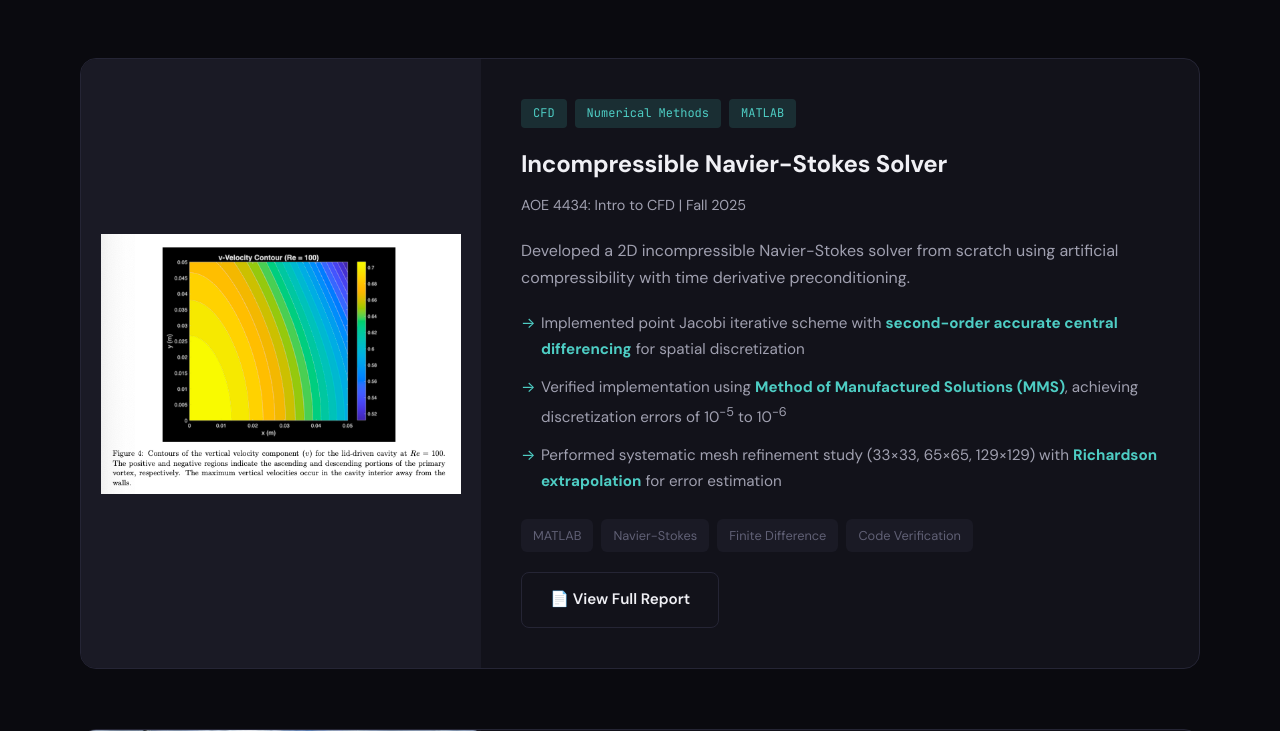
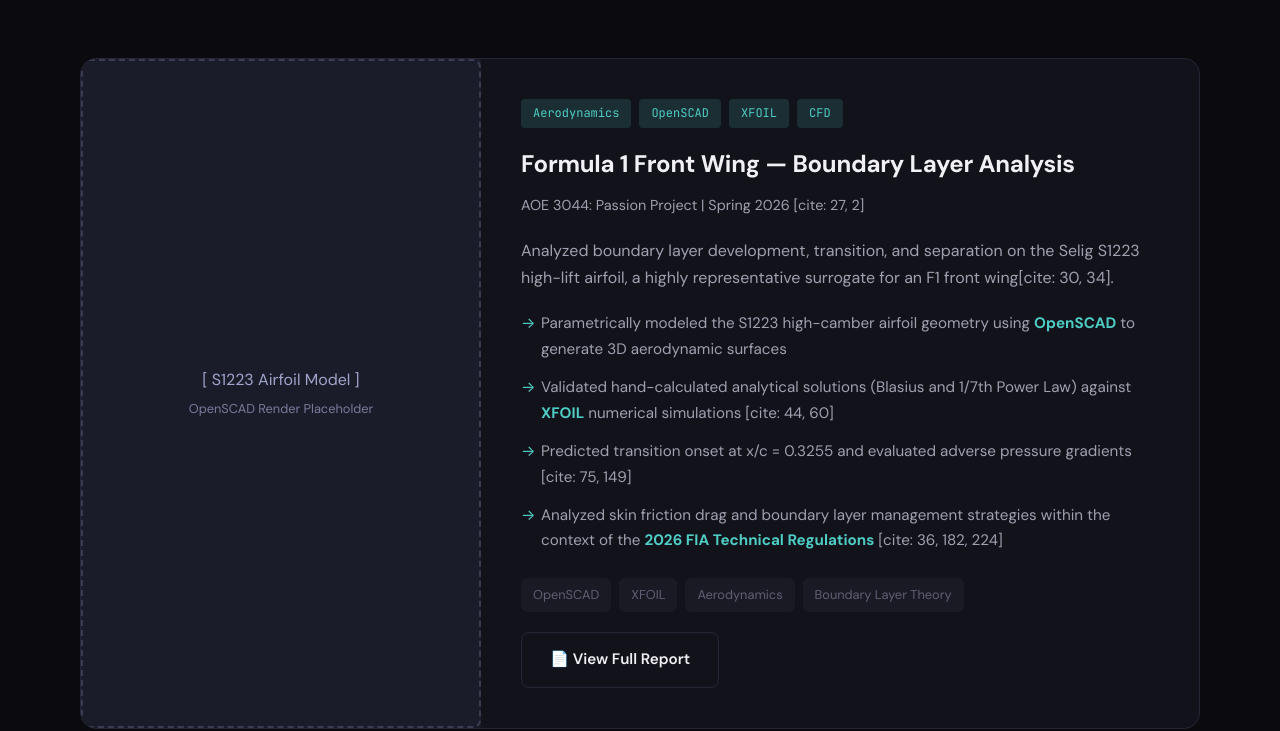
Before and after one commit to Abihops/-AK, a plain HTML site: page index.html in a window 1280 px wide. Shown: the part 4358-5089 px from the top of the page. Drawn offline with Linux system fonts and the light colour scheme.

Commit message:
Update index.html

```diff
--- a/index.html
+++ b/index.html
@@ -222,6 +222,43 @@
 
             <div class="project-card">
                 <div class="project-image">
+                    <div style="width: 100%; height: 100%; background: #1a1c29; display: flex; align-items: center; justify-content: center; color: #a0a5cc; border-radius: 8px; border: 2px dashed #3a3d52; min-height: 250px;">
+                        <p style="text-align: center; margin: 0; padding: 20px;">[ S1223 Airfoil Model ]<br><span style="font-size: 0.8em; opacity: 0.7;">OpenSCAD Render Placeholder</span></p>
+                    </div>
+                </div>
+                <div class="project-info">
+                    <div class="project-tags">
+                        <span class="tag">Aerodynamics</span>
+                        <span class="tag">OpenSCAD</span>
+                        <span class="tag">XFOIL</span>
+                        <span class="tag">CFD</span>
+                    </div>
+                    <h3>Formula 1 Front Wing — Boundary Layer Analysis</h3>
+                    <p class="project-role">AOE 3044: Passion Project | Spring 2026 [cite: 27, 2]</p>
+                    <p>
+                        Analyzed boundary layer development, transition, and separation on the Selig S1223 high-lift airfoil, a highly representative surrogate for an F1 front wing[cite: 30, 34].
+                    </p>
+                    <ul class="project-details">
+                        <li>Parametrically modeled the S1223 high-camber airfoil geometry using <strong>OpenSCAD</strong> to generate 3D aerodynamic surfaces</li>
+                        <li>Validated hand-calculated analytical solutions (Blasius and 1/7th Power Law) against <strong>XFOIL</strong> numerical simulations [cite: 44, 60]</li>
+                        <li>Predicted transition onset at x/c = 0.3255 and evaluated adverse pressure gradients [cite: 75, 149]</li>
+                        <li>Analyzed skin friction drag and boundary layer management strategies within the context of the <strong>2026 FIA Technical Regulations</strong> [cite: 36, 182, 224]</li>
+                    </ul>
+                    <div class="project-tech">
+                        <span>OpenSCAD</span>
+                        <span>XFOIL</span>
+                        <span>Aerodynamics</span>
+                        <span>Boundary Layer Theory</span>
+                    </div>
+                    <a href="Passion_Project_Khadka_Abinav.pdf" target="_blank" class="btn btn-secondary"
+                        style="margin-top: 20px; display: inline-flex;">
+                        📄 View Full Report
+                    </a>
+                </div>
+            </div>
+
+            <div class="project-card">
+                <div class="project-image">
                     <img src="images/Figure4.png" alt="CFD Navier-Stokes Solver Results"
                         style="object-fit: contain; padding: 20px;">
                 </div>
```
